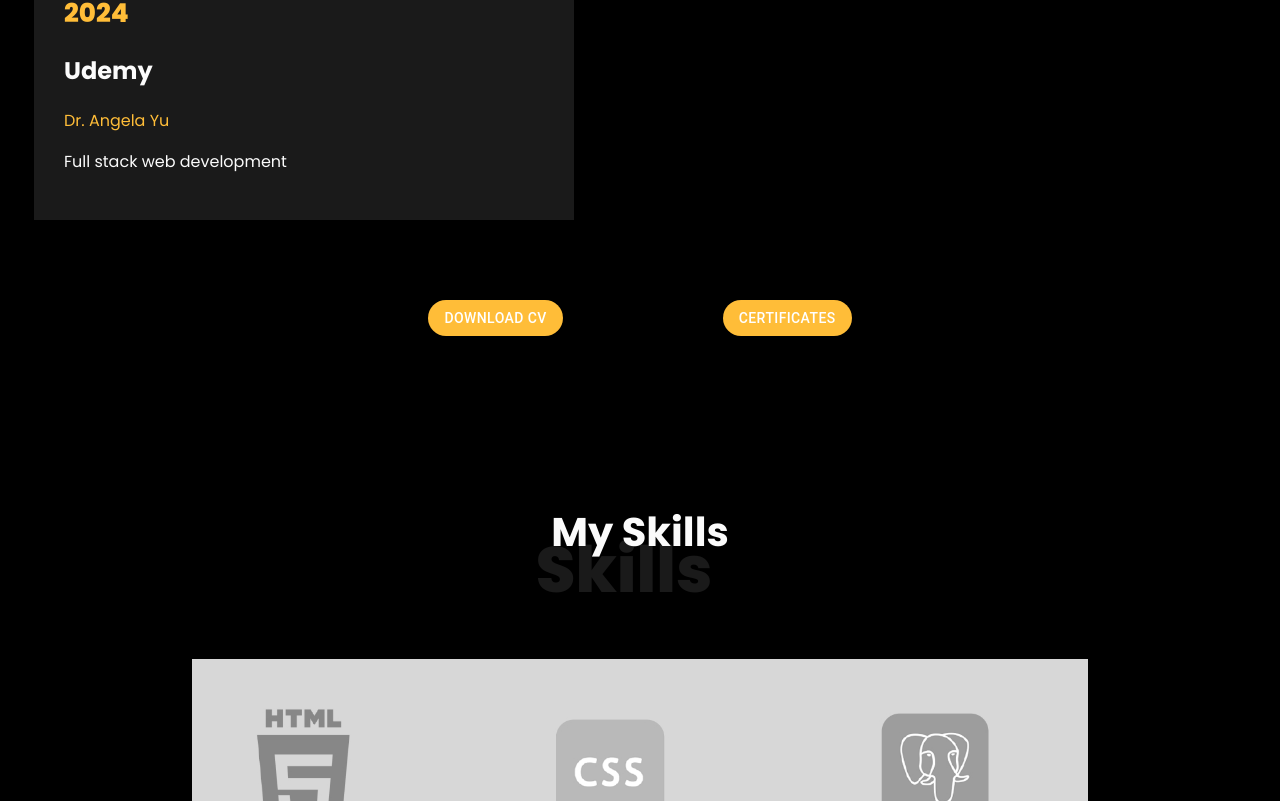
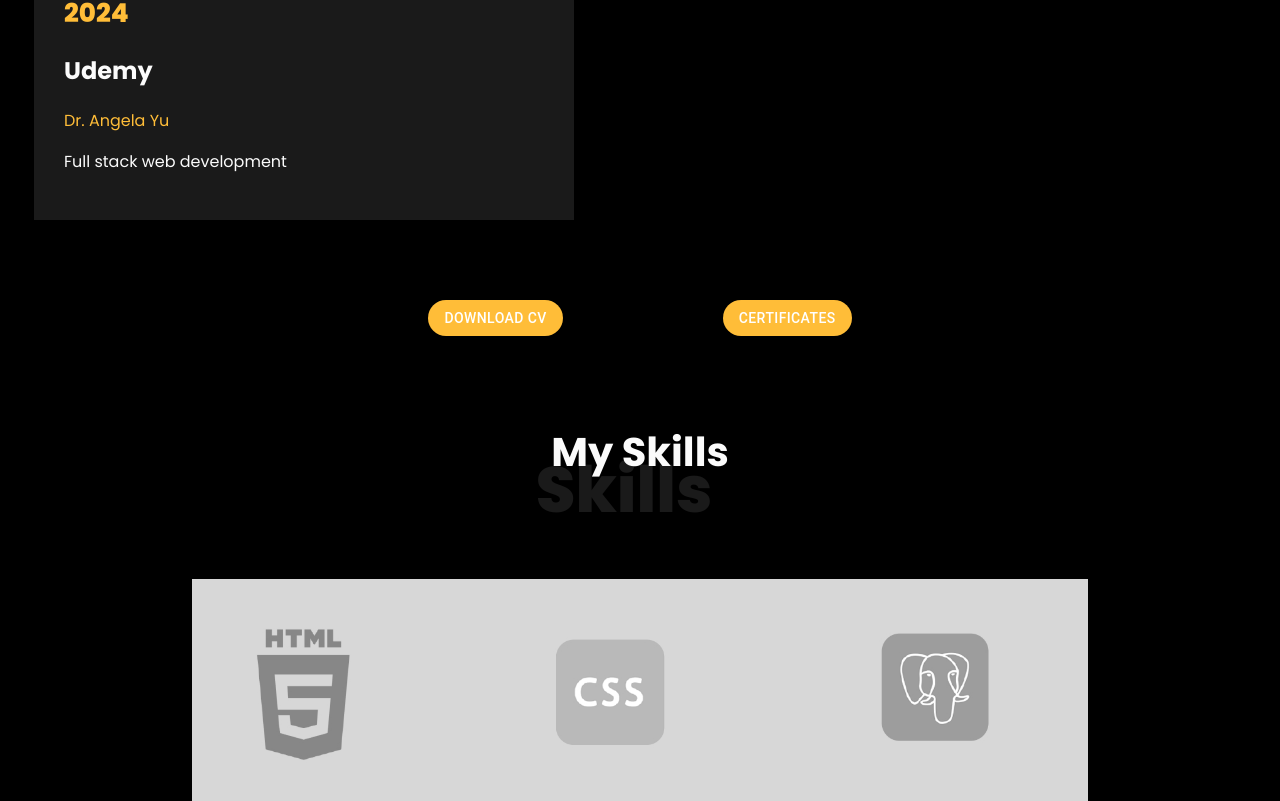
Before and after one commit to KIsaac85/kisaac85.github.io, a React (Vite) app: page / in a window 1280 px wide. Shown: the part 2699-3500 px from the top of the page. Built offline with nearby package versions, Linux system fonts and the light colour scheme.

Commit message:
rectify the skills bug

```diff
--- a/src/Resume.jsx
+++ b/src/Resume.jsx
@@ -1,7 +1,5 @@
 import React  , { useState, useEffect } from "react";
 import  {StyledButton ,SmallStyledButton}  from './js/ButtonStyle';
-//import CV from "../public/karim_ishak_fahmy_CV.pdf";
-//import Certicates from "../public/Courses Certificates.pdf";
 import { Stack} from '@mui/material';
 import CertificatesData from "./js/Certificates"
 import Certificates from "./Certificate.jsx"
--- a/src/Skills.jsx
+++ b/src/Skills.jsx
@@ -4,7 +4,7 @@
 
 function Skills() {
     return(
-        <section  id="skills-section" className="main-animate main-animate-range-40 main-top-space-10" >
+        <section  id="skills-section" className="main-animate main-animate-range-40 main-top-space-20" >
 			<div className="main-flex-column main-whole-width main-relative-position">
 
           <div className="main-flex-column main-whole-width main-relative-position main-bottom-space">
--- a/src/css/Style Main.css
+++ b/src/css/Style Main.css
@@ -51,6 +51,7 @@
         .main-top-space-10{
             margin-top: 55rem;
         }
+
 }
 @media (max-width: 599px) {
     .main-mob-image{
@@ -86,6 +87,9 @@
     }
     .main-top-space-10{
         margin-top: 85rem;
+    }
+    .main-top-space-20{
+        margin-top: 105rem;
     }
      .main-mob-image{
         position: relative;
--- a/src/css/Style Skills.css
+++ b/src/css/Style Skills.css
@@ -1,13 +1,13 @@
 
 @media (min-width: 800px) and (max-width:1200px){
     #skills-section{
-        padding-top:  90rem;
+        margin-top:  90rem;
     }
 }
 @media (min-width: 1200px) {
 
     #skills-section{
-        padding-top:  20rem;
+        margin-top:  70rem;
     }
 }
 @media (min-width: 800px) {
```
Also changed, not shown: 2 other files (tests, documents, lock files or other folders).
